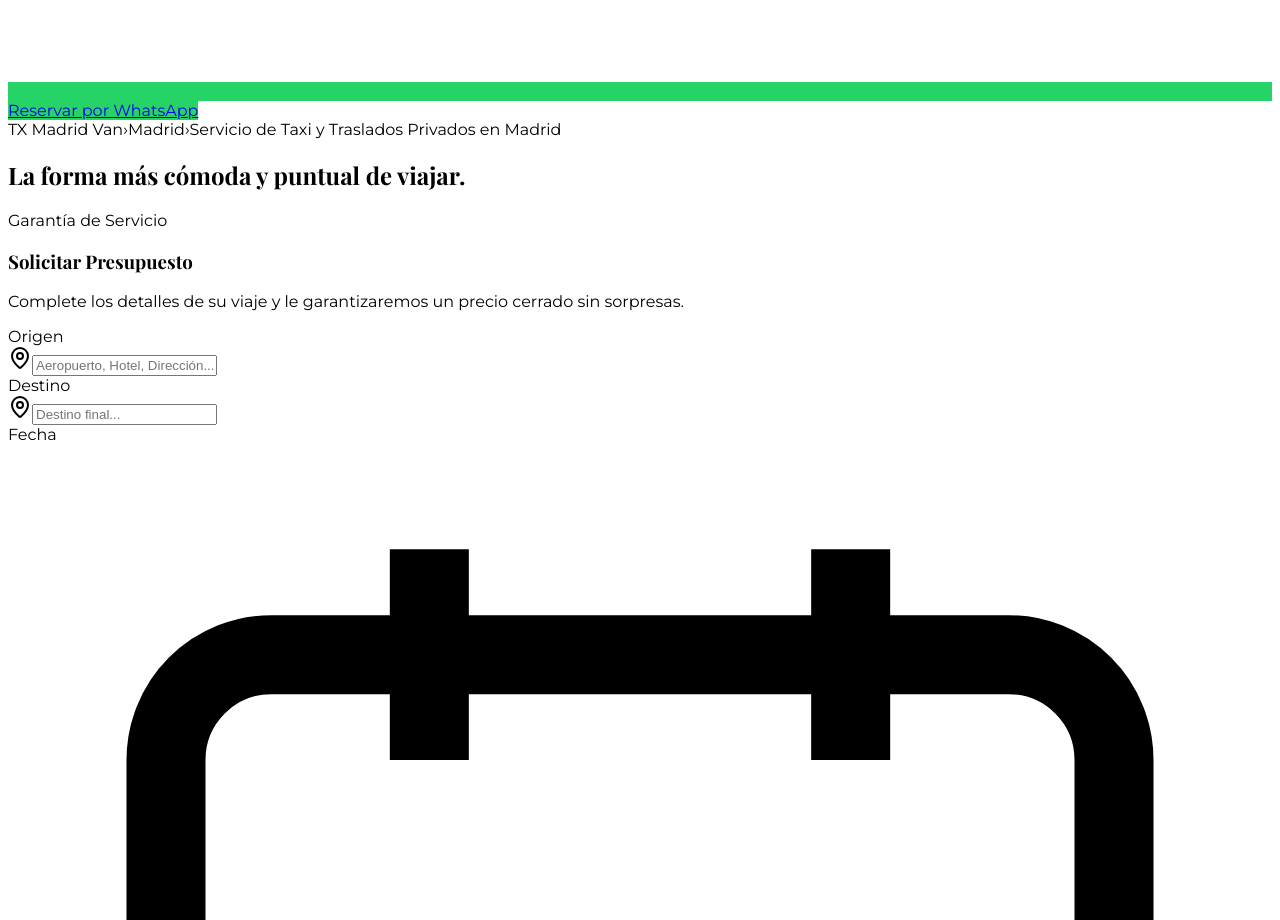
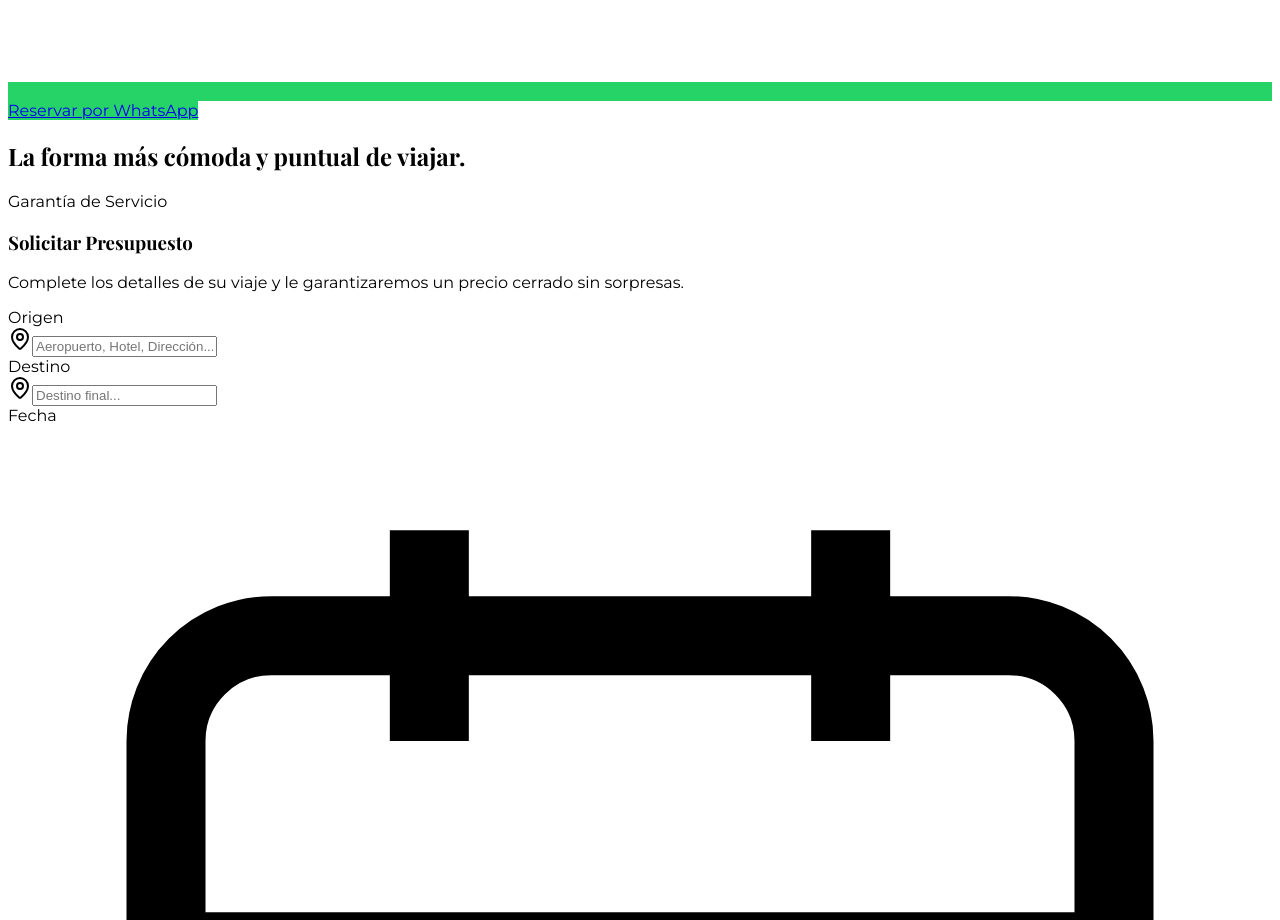
Before and after one commit to Pablocg12/txmadridvan, a React (Vite) app in the folder client/: page / in a window 1280 px wide. Shown: the part 1320-2240 px from the top of the page. Built offline with nearby package versions, Linux system fonts and the light colour scheme; a web font is replaced by a local one.

Commit message:
Remove unused code from home page
Replit-Commit-Author: Agent

```diff
--- a/client/src/pages/Home.tsx
+++ b/client/src/pages/Home.tsx
@@ -34,13 +34,6 @@ export default function Home() {
               transition={{ duration: 0.7 }}
               className="max-w-2xl text-white"
             >
-              <div className="mb-7 flex items-center gap-2 text-xs font-medium tracking-[0.08em] text-white/75">
-                <span>TX Madrid Van</span>
-                <span className="text-white/50">›</span>
-                <span>Madrid</span>
-                <span className="text-white/50">›</span>
-                <span>{t("hero_badge")}</span>
-              </div>
               <h1 className="max-w-xl font-sans text-4xl font-bold leading-[1.08] tracking-[-0.03em] text-balance sm:text-5xl md:text-7xl">
                 {t("hero_title")}
               </h1>
```
